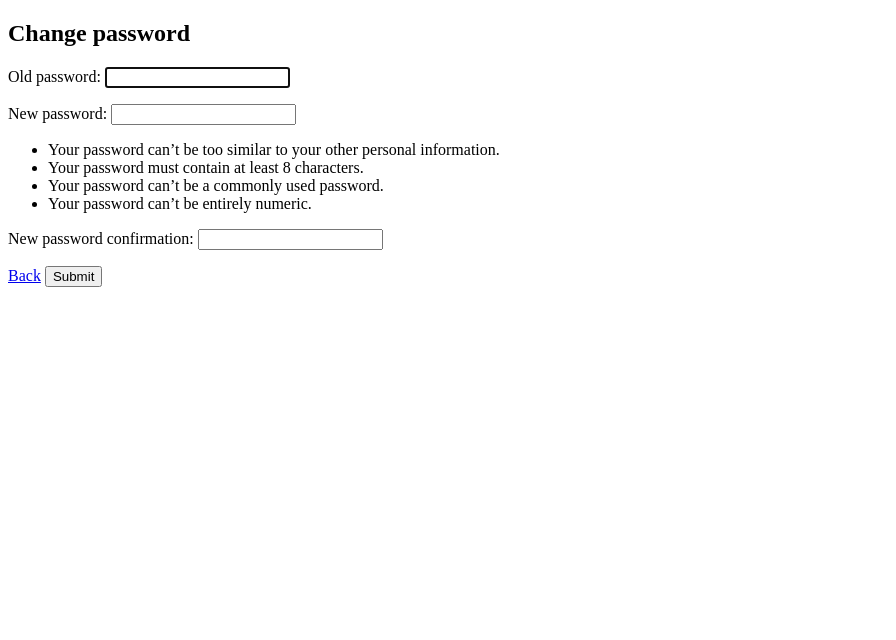
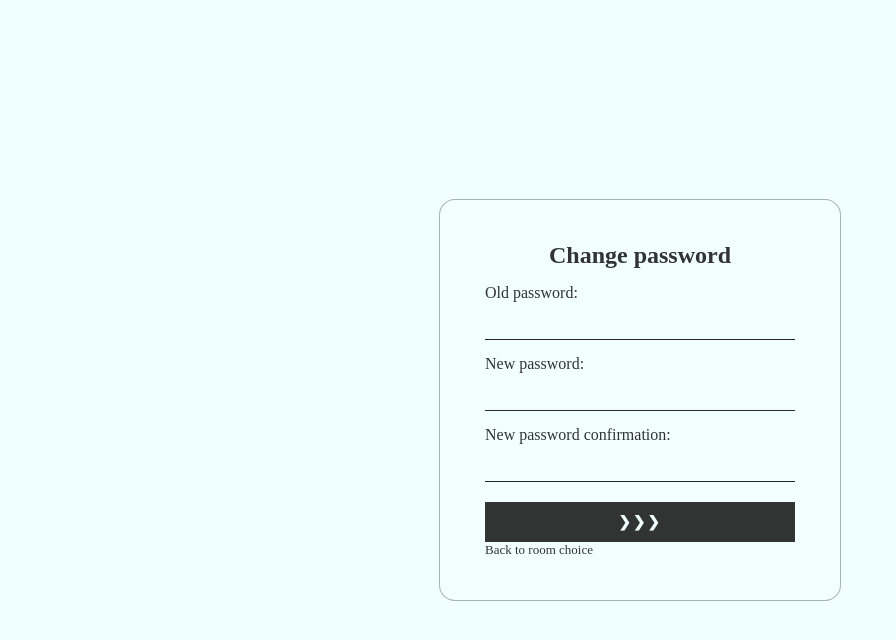
Before and after one commit to oliabn/WebChatRooms, a Django app: page /auth/change_password/ in a window 1280 px wide. Shown: the top 640 px of the page, without its empty margins (0-896 px from the left). Run offline with Django 4.2, Linux system fonts and the light colour scheme; the visitor is signed in with stand-in values (Sample User, id 1); some web fonts are replaced.

Commit message:
Correct change_password page, add style to it, change some buttons

```diff
--- a/WebChatProject/chat/templates/chat/change_password.html
+++ b/WebChatProject/chat/templates/chat/change_password.html
@@ -1,20 +1,55 @@
+{% load static %}
 <!DOCTYPE html>
 <html lang="en">
 <head>
     <meta charset="UTF-8">
+    <link rel="stylesheet" href="{% static 'styles/auth_form_style.css' %}">
     <title>Change password</title>
 </head>
 <body>
 
-    <h2>Change password</h2>
+<!-- change password form -->
+<form method ="post">
+    {% csrf_token %}
+
+    <div class="container">
+        <div class="input_section">
+            <div class="form_box">
+                <h2>Change password</h2>
+
+                <div class="input_box">
+                    <label for="id_old_password">Old password:</label>
+                    <input type="password" name="old_password" autocomplete="current-password" autofocus="" required="" id="id_old_password">
+                </div>
+
+                <div class="input_box">
+                    <label for="id_new_password1">New password:</label>
+                    <input type="password" name="new_password1" autocomplete="new-password" required="" id="id_new_password1">
+                </div>
+
+                 <div class="input_box">
+                    <label for="id_new_password2">New password confirmation:</label>
+                    <input type="password" name="new_password2" autocomplete="new-password" required="" id="id_new_password2">
+                </div>
+
+                <input type="submit" class="btn" value="❯❯❯">
+
+                <div class="group_selection">
+                    <a href="{% url 'index' %}">Back to room choice</a>
+                </div>
+
+            </div>
+        </div>
+    </div>
+</form>
 
     <!-- change password form -->
-    <form method="post">
-        {% csrf_token %}
-        {{ form.as_p }}
-        <a href="{% url 'index' %}">Back</a>
-        <button type="submit">Submit</button>
-    </form>
+<!--    <form method="post">-->
+<!--        {% csrf_token %}-->
+<!--        {{ form.as_p }}-->
+<!--        <a href="{% url 'index' %}">Back</a>-->
+<!--        <button type="submit">Submit</button>-->
+<!--    </form>-->
 
 </body>
 </html>
--- a/WebChatProject/chat/templates/chat/chat.html
+++ b/WebChatProject/chat/templates/chat/chat.html
@@ -101,7 +101,7 @@
 
         //                     <received_msg_div class="received-msg" id="id-received-msg">
         //                         <msg_div class="received-msg-inbox" id="id-received-msg-inbox">
-        //                            <!-- MSG: 1) avatar, 1) span with tome and sender name, 3) msg text -->
+        //                            <!-- MSG: 1) avatar, 2) span with tome and sender name, 3) msg text -->
         //                            <imd_div class="received-chats-img" class="id-received-chats-img">
         //                                  <avatar_img id="id-avatar_img" src="user2.png">
         //                             </img_div>
--- a/WebChatProject/chat/templates/chat/password_reset/password_reset_complete.html
+++ b/WebChatProject/chat/templates/chat/password_reset/password_reset_complete.html
@@ -16,7 +16,8 @@
                     <h3>Hurray! Your password has been changed.</h3>
                 </div>
 
-                <input type="button" class="btn" value="Login" onclick="window.location.href='http://127.0.0.1:8000/auth/login/';">
+                <input type="button" class="btn" value="Login" onclick="window.location.href=`{% url 'login_user' %}`">
+<!--            <input type="button" class="btn" value="Login" onclick="window.location.href='http://127.0.0.1:8000/auth/login/';">-->
 
             </div>
         </div>
--- a/WebChatProject/chat/templates/chat/password_reset/password_reset_confirm.html
+++ b/WebChatProject/chat/templates/chat/password_reset/password_reset_confirm.html
@@ -28,7 +28,7 @@
                         <input type="password" name="new_password2" autocomplete="new-password" required="" id="id_new_password2">
                 </div>
 
-                <input type="submit" class="btn" value="Change password">
+                <input type="submit" class="btn" value="❯❯❯">
 
             </div>
         </div>
```
